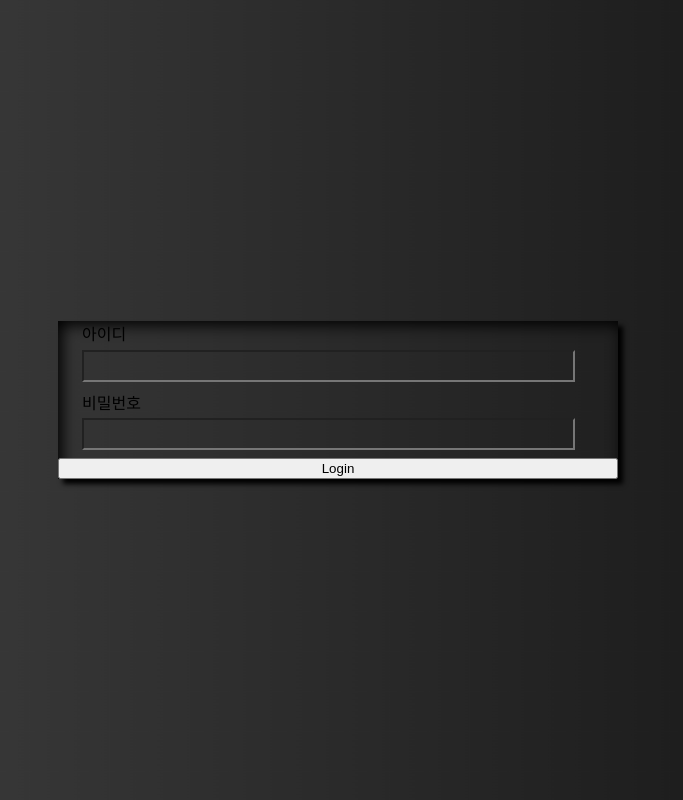
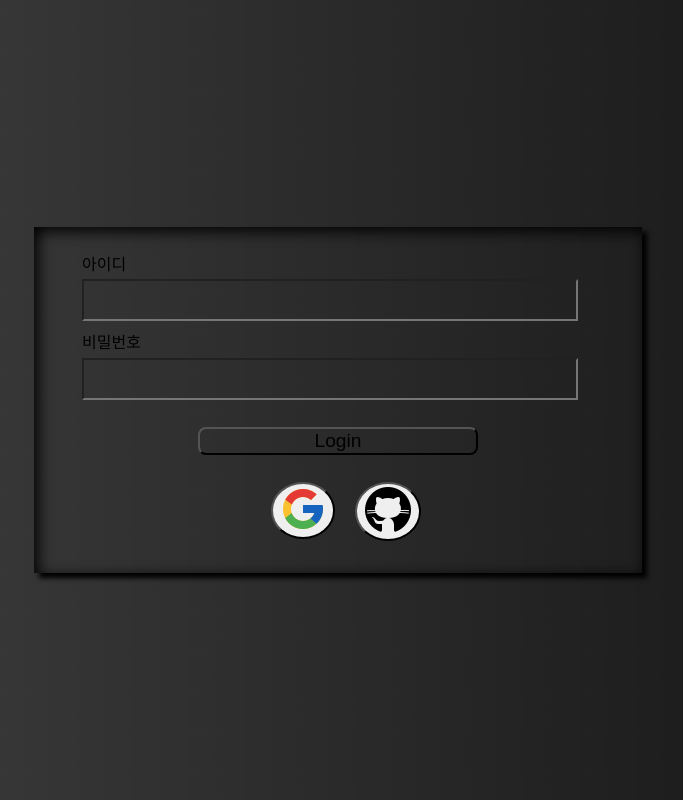
Before and after one commit to joung1010/ts-react-portfolio, a React (Create React App) app: page / in a window 1280 px wide. Shown: the whole page, without its empty margins (302-985 px from the left). Built offline with nearby package versions, Linux system fonts and the light colour scheme.

Commit message:
add login css2

```diff
--- a/src/components/common/color.css
+++ b/src/components/common/color.css
@@ -12,7 +12,7 @@
 
 @value makerGreen: #385461;
 
-@value makerPink: pink;
+@value makerPink: #FF4E5E;
 
 @value makerShadow: rgba(217, 217, 217, 1);
 
--- a/src/components/login/login.module.css
+++ b/src/components/login/login.module.css
@@ -1,8 +1,9 @@
-@value makerDarkGrey,makerWhite from '../common/color.css';
+@value makerDarkGrey,makerWhite,makerPink from '../common/color.css';
 
 .login {
     width: 35rem;
     display: flex;
+    padding: 1.5rem;
     flex-direction: column;
     background-color: makerDarkGrey;
     -webkit-box-shadow: 5px 5px 5px 0px #000000, inset 4px 4px 15px 0px #000000, -1px -4px 13px 0px rgba(255,255,255,0);
@@ -23,10 +24,44 @@
 .input_body > input {
     width: 85%;
     margin-bottom: 0.5rem;
-    padding: 0.4rem;
+    padding: 0.5rem;
     font-weight: bold;
+    font-size: 1.2rem;
     outline: none;
     background-color: transparent;
     border: 2px solid makerWhite;
     color: makerWhite;
 }
+.button_body {
+    text-align: center;
+    margin: 1.2rem 0;
+}
+.login_img {
+    display: flex;
+    width: 100%;
+    margin: 0;
+    padding: 0.5rem;
+    justify-content: center;
+}
+.login_img > li {
+    list-style: none;
+    margin: 0 0.6rem;
+}
+
+.login_button {
+    color: makerWhite;
+    width: 50%;
+    font-size: 1.2rem;
+    border-radius: 0.5rem;
+    border: 2px solid makerWhite;
+    text-align: center;
+    background-color: transparent;
+}
+.login_button:hover, .button:hover {
+    cursor: pointer;
+}
+.button {
+    outline: 0;
+    border: 2px solid makerWhite;
+    border-radius: 50%;
+}
--- a/src/components/login/login.tsx
+++ b/src/components/login/login.tsx
@@ -1,5 +1,8 @@
 import React from 'react';
 import styles from './login.module.css'
+
+const GOOGLE_IMG = 'images/google.png';
+const GITHUB_IMG = 'images/github.png';
 
 const Login = () => {
     return (
@@ -12,7 +15,11 @@ const Login = () => {
                 <label htmlFor="password">비밀번호</label>
                 <input id="password" type="text"/>
             </div>
-            <button>Login</button>
+            <div className={styles.button_body}><button className={styles.login_button}>Login</button></div>
+            <ul className={styles.login_img}>
+                <li><button className={styles.button}><img src={GOOGLE_IMG} alt="google"/></button></li>
+                <li><button className={styles.button}><img src={GITHUB_IMG} alt="google"/></button></li>
+            </ul>
         </section>
     );
 };
```
Also changed, not shown: public/images/github.png (added), public/images/google.png (added).
